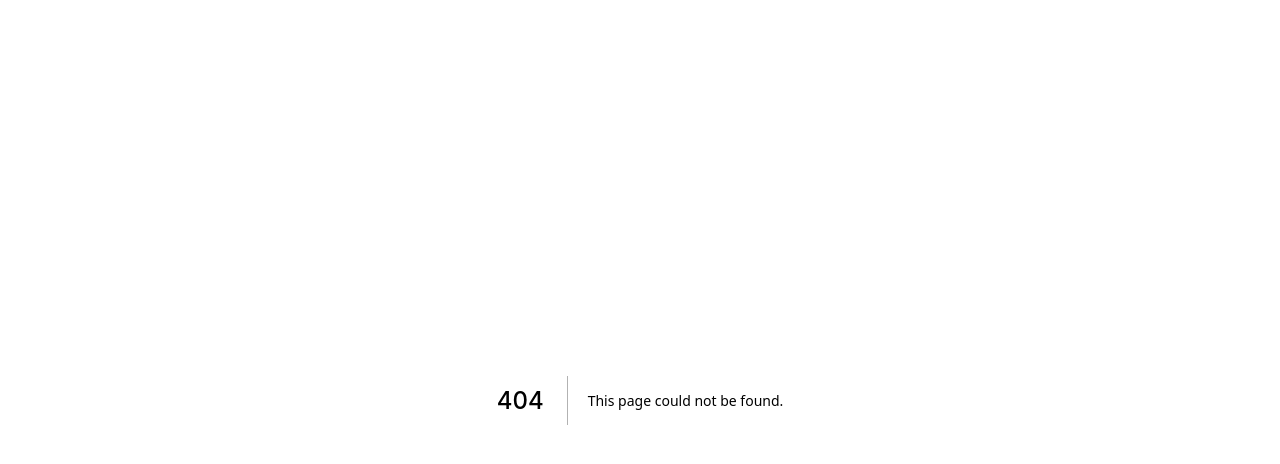
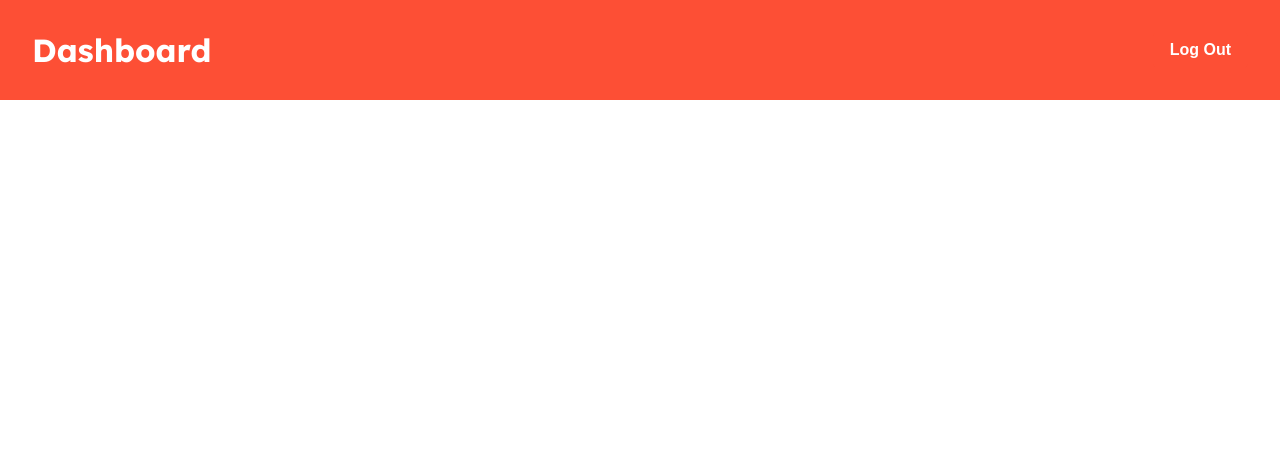
Before and after one commit to soulice94/curbeeTest, a Next.js app: page /dashboard/header in a window 1280 px wide. Before the commit this address had no page. Shown: the top 464 px of the page. Built offline with nearby package versions, Linux system fonts and the light colour scheme.

Commit message:
add header

```diff
--- /dev/null
+++ b/pages/dashboard/header.tsx
@@ -0,0 +1,26 @@
+import { Lexend } from 'next/font/google';
+import { useRouter } from 'next/router';
+const lexend = Lexend({ subsets: ['latin'] });
+
+const headerStyle = {
+  color: 'var(--background-color-body)',
+  'marginBlock': '0px',
+
+};
+
+const Header = () => {
+  const router = useRouter();
+  const logout = async () => {
+    await fetch('/api/logout', {});
+    localStorage.removeItem('carbeeToken');
+    router.push('/login');
+  };
+  return (
+    <div className="header">
+      <h1 className={lexend.className} style={headerStyle}>Dashboard</h1>
+      <button className="button strong" onClick={() => logout()}>Log Out</button>
+    </div>
+  );
+};
+
+export default Header;
--- a/styles/globals.css
+++ b/styles/globals.css
@@ -177,3 +177,19 @@ h1 {
   font-family: var(--font-face-body);
   margin: 0 1rem;
 }
+
+div.header {
+  width: 100%;
+  height: 100px;
+  background-color: var(--brand-primary);
+  display: flex;
+  flex-direction: row;
+  align-items: center;
+  justify-content: space-between;
+  box-sizing: border-box;
+  padding: 0 2rem;
+}
+
+.button.strong{
+  font-weight: 600;
+}
```
Also changed, not shown: pages/dashboard/index.tsx (+2 -8 lines).
